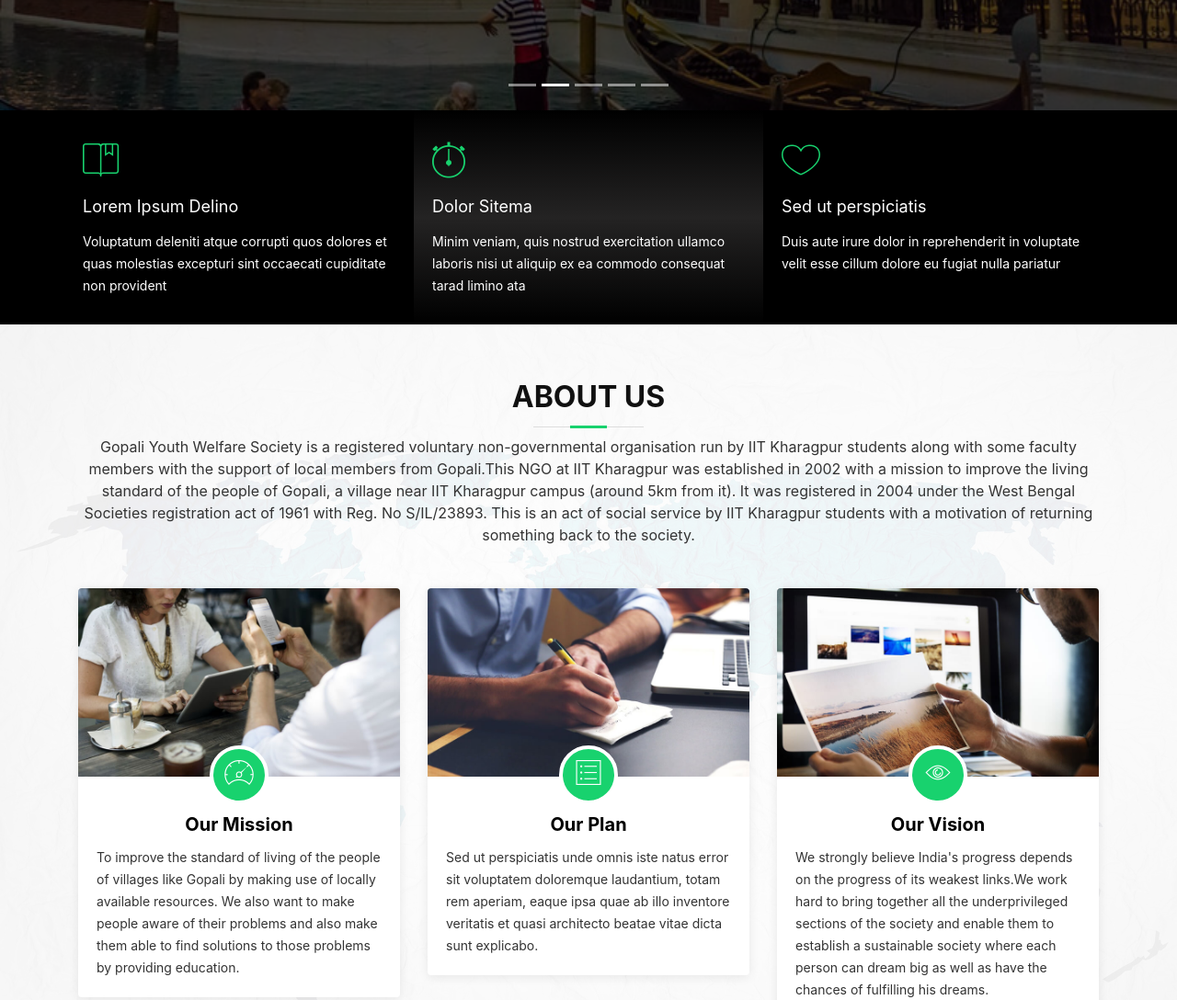
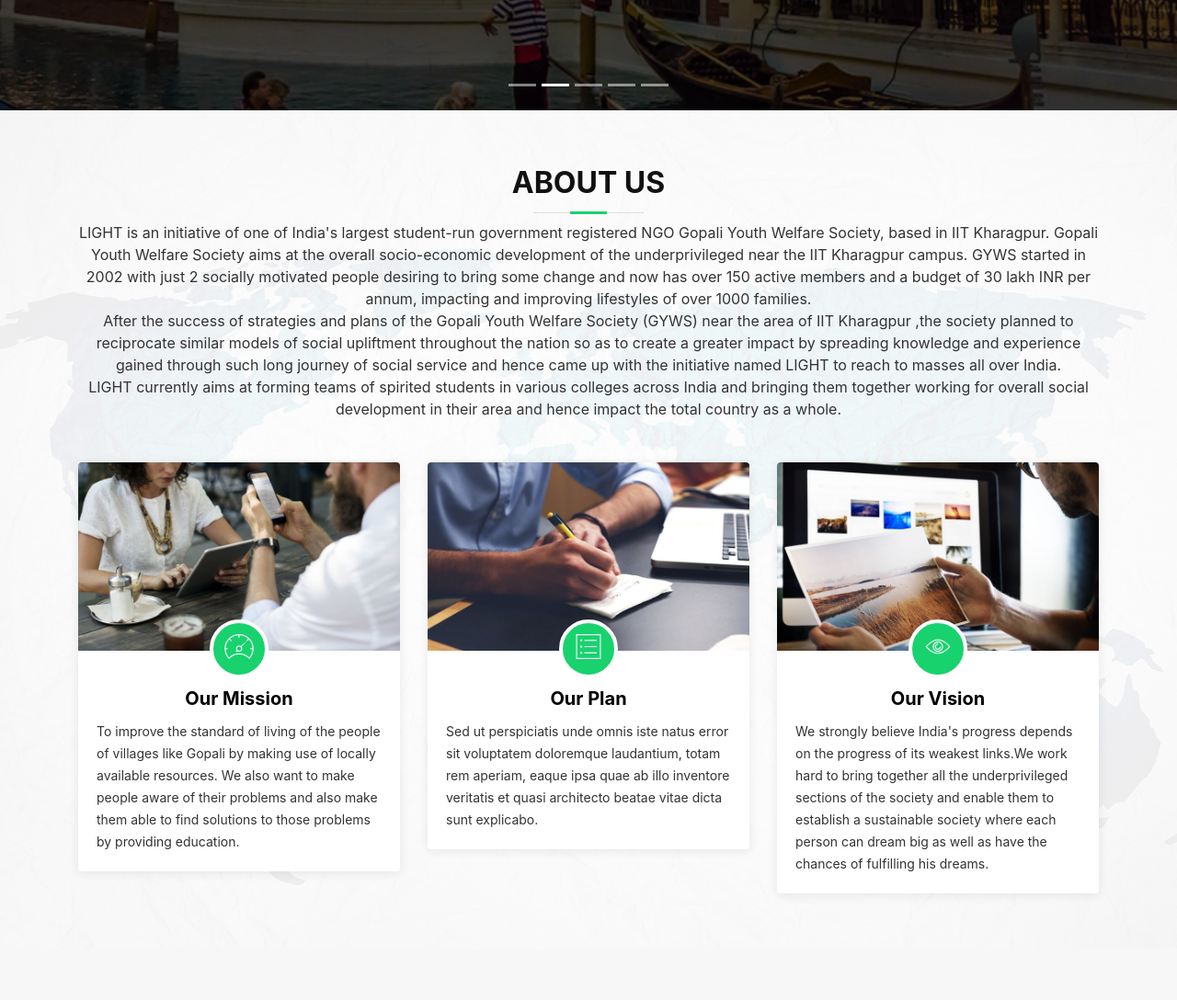
Before and after one commit to rakeshmina/lightwebsite, a website with bundled scripts: page index.html in a window 1280 px wide. Shown: the part 680-1768 px from the top of the page at 92% size. Built offline with nearby package versions, Linux system fonts and the light colour scheme; files whose address does not match are found by name; a web font is replaced by a local one.

Commit message:
Index modified

```diff
--- a/index.html
+++ b/index.html
@@ -135,34 +135,7 @@
 
   <main id="main">
 
-    <!--==========================
-      Featured Services Section
-    ============================-->
-    <section id="featured-services">
-      <div class="container">
-        <div class="row">
 
-          <div class="col-lg-4 box">
-            <i class="ion-ios-bookmarks-outline"></i>
-            <h4 class="title"><a href="">Lorem Ipsum Delino</a></h4>
-            <p class="description">Voluptatum deleniti atque corrupti quos dolores et quas molestias excepturi sint occaecati cupiditate non provident</p>
-          </div>
-
-          <div class="col-lg-4 box box-bg">
-            <i class="ion-ios-stopwatch-outline"></i>
-            <h4 class="title"><a href="">Dolor Sitema</a></h4>
-            <p class="description">Minim veniam, quis nostrud exercitation ullamco laboris nisi ut aliquip ex ea commodo consequat tarad limino ata</p>
-          </div>
-
-          <div class="col-lg-4 box">
-            <i class="ion-ios-heart-outline"></i>
-            <h4 class="title"><a href="">Sed ut perspiciatis</a></h4>
-            <p class="description">Duis aute irure dolor in reprehenderit in voluptate velit esse cillum dolore eu fugiat nulla pariatur</p>
-          </div>
-
-        </div>
-      </div>
-    </section><!-- #featured-services -->
 
     <!--==========================
       About Us Section
@@ -172,7 +145,13 @@
 
         <header class="section-header">
           <h3>About Us</h3>
-          <p>Gopali Youth Welfare Society is a registered voluntary non-governmental organisation run by IIT Kharagpur students along with some faculty members with the support of local members from Gopali.This NGO at IIT Kharagpur was established in 2002 with a mission to improve the living standard of the people of Gopali, a village near IIT Kharagpur campus (around 5km from it). It was registered in 2004 under the West Bengal Societies registration act of 1961 with Reg. No S/IL/23893. This is an act of social service by IIT Kharagpur students with a motivation of returning something back to the society.</p>
+          <p>
+            LIGHT is an initiative of one of India's largest student-run government registered NGO Gopali Youth Welfare Society, based in IIT Kharagpur. Gopali Youth Welfare Society aims at the overall socio-economic development of the underprivileged near the IIT Kharagpur campus. GYWS started in 2002 with just 2 socially motivated people desiring to bring some change and now has over 150 active members and a budget of 30 lakh INR per annum, impacting and improving lifestyles of over 1000 families.
+            <br>
+            After the success of strategies and plans of the Gopali Youth Welfare Society (GYWS) near the area of IIT Kharagpur ,the society planned to reciprocate similar models of social upliftment throughout the nation so as to create a greater impact by spreading knowledge and experience gained through such long journey of social service and hence came up with the initiative named LIGHT to reach to masses all over India.
+            <br>
+            LIGHT currently aims at forming teams of spirited students in various colleges across India and bringing them together working for overall social development in their area and hence impact the total country as a whole.
+</p>
         </header>
 
         <div class="row about-cols">
```
